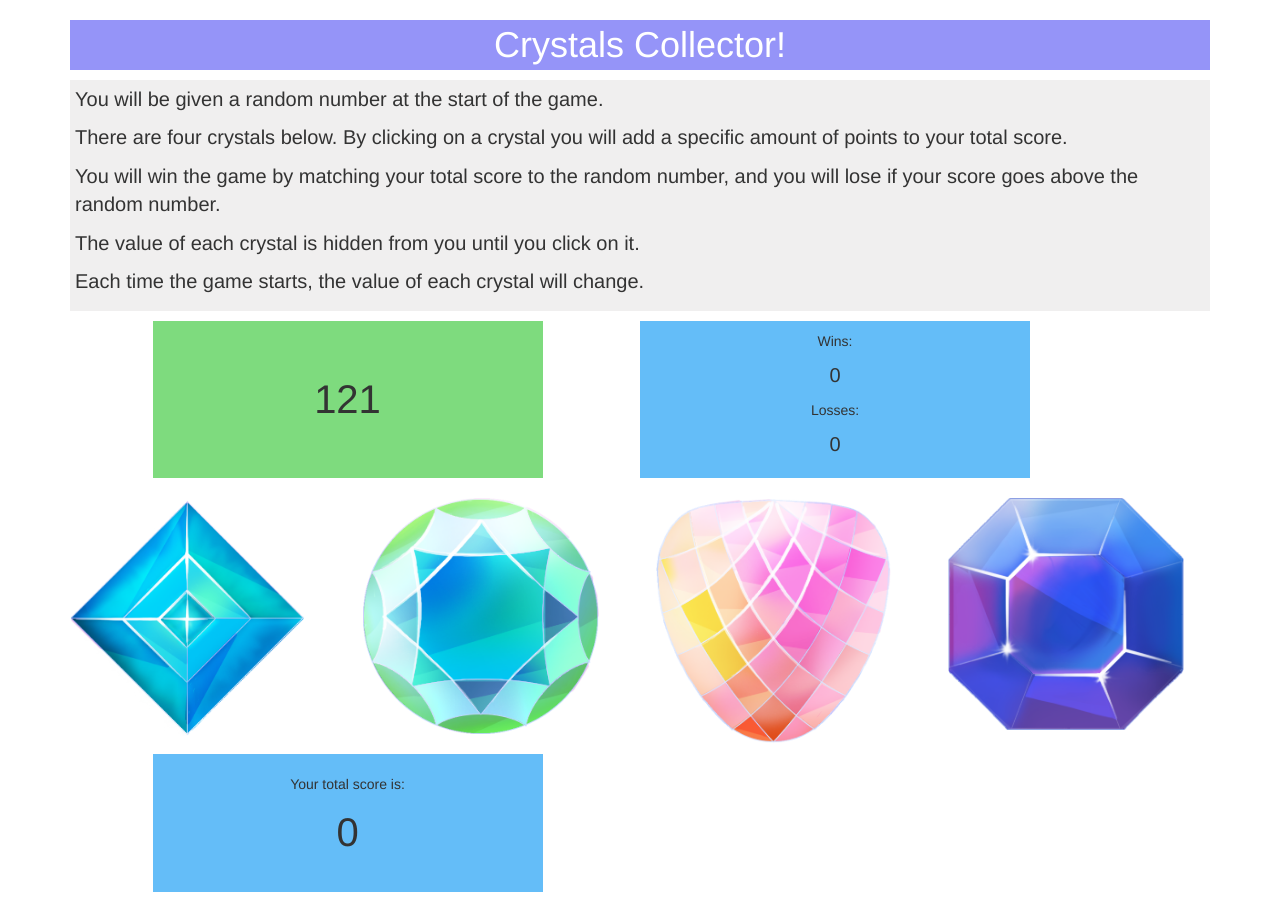
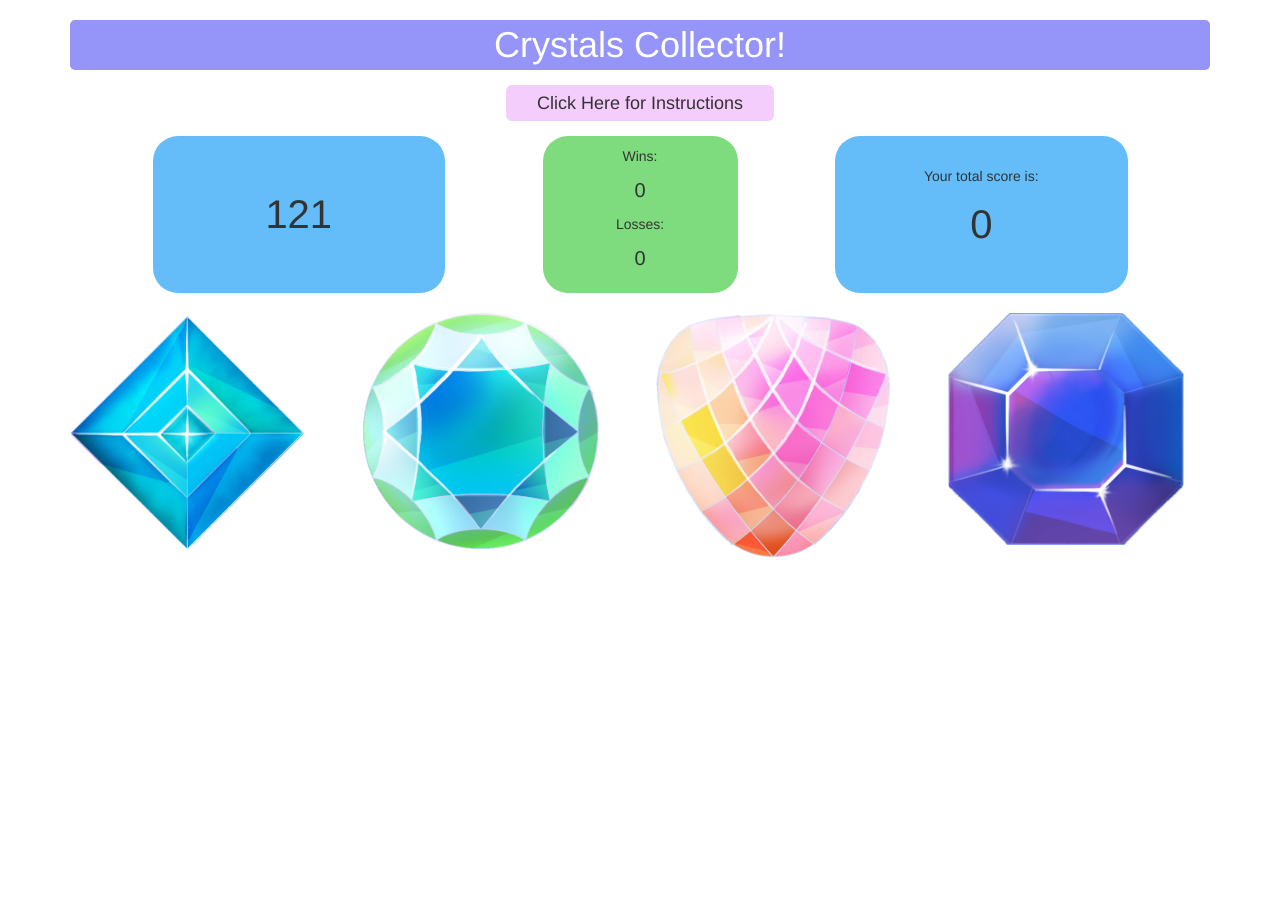
Before and after one commit to Jcobb27/unit-4-game, a plain HTML site: page index.html in a window 1280 px wide. After the commit the page ends 800 px from the top, so only its background shows below. Drawn offline with nearby package versions, Linux system fonts and the light colour scheme.

Commit message:
instructions button

```diff
--- a/assets/css/style.css
+++ b/assets/css/style.css
@@ -3,6 +3,7 @@ h1 {
     background-color: rgb(149, 148, 248);
     text-align: center;
     padding: 5px;
+    border-radius: 5px;
 }
 
 body {
@@ -14,31 +15,38 @@ body {
 }
 
 .instructions {
-    background-color: rgb(240, 239, 239);
+   text-align: center;
     padding: 5px;
-    font-size: 20px;
+}
+
+#infoButton {
+    background-color: rgb(244, 205, 253);
+    padding: 5px 30px;
 }
 
 #randomBox {
-    background-color: rgb(126, 219, 126);
+    background-color: rgb(100, 189, 248);
     padding: 50px 0px;
     margin-top: 10px;
     text-align: center;
     font-size: 40px;
+    border-radius: 25px;
 }
 
 #winsLossesBox {
-    background-color: rgb(100, 189, 248);
+    background-color: rgb(126, 219, 126);
     margin-top: 10px;
     text-align: center;
     padding: 10px 0;
+    border-radius: 25px;
 }
 
 #scoreBox {
     background-color: rgb(100, 189, 248);
-    padding: 20px 0px;
+    padding: 30px 0px;
     margin-top: 10px;
     text-align: center;
+    border-radius: 25px;
 }
 
 img {
--- a/index.html
+++ b/index.html
@@ -11,6 +11,7 @@
     <link rel="stylesheet" type="text/css" media="screen" href="assets/css/style.css" />
     <script src="https://code.jquery.com/jquery-3.3.1.min.js" integrity="sha256-FgpCb/KJQlLNfOu91ta32o/NMZxltwRo8QtmkMRdAu8="
         crossorigin="anonymous"></script>
+    <script src="https://maxcdn.bootstrapcdn.com/bootstrap/3.3.7/js/bootstrap.min.js"></script>
     <script src="assets/javascript/game.js"></script>
 </head>
 
@@ -18,6 +19,21 @@
     <div class="container">
         <h1>Crystals Collector!</h1>
         <div class="instructions">
+
+            <!-- Trigger the modal with a button -->
+            <button type="button" class="btn btn-lg" id="infoButton" data-toggle="modal" data-target="#myModal">Click Here for Instructions</button>
+
+            <!-- Modal -->
+            <div class="modal fade" id="myModal" role="dialog">
+                <div class="modal-dialog">
+
+                    <!-- Modal content-->
+                    <div class="modal-content">
+                        <div class="modal-header">
+                            <button type="button" class="close" data-dismiss="modal">&times;</button>
+                            <h4 class="modal-title">Instructions</h4>
+                        </div>
+                        <div class="modal-body">
                             <p>
                                 You will be given a random number at the start of the game.
                             </p>
@@ -35,10 +51,20 @@
                                 Each time the game starts, the value of each crystal will change.
                             </p>
                         </div>
+                        <div class="modal-footer">
+                            <button type="button" class="btn btn-default" data-dismiss="modal">Close</button>
+                        </div>
+                    </div>
+
+                </div>
+            </div>
+
+
+        </div>
         <div class="row">
-            <div class="col-md-4 col-md-offset-1" id="randomBox">
+            <div class="col-md-3 col-md-offset-1" id="randomBox">
             </div>
-            <div class="col-md-4 col-md-offset-1" id="winsLossesBox">
+            <div class="col-md-2 col-md-offset-1" id="winsLossesBox">
                 <p>Wins:</p>
                 <p>
                     <span id="wins-text"></span>
@@ -46,6 +72,12 @@
                 <p>Losses:</p>
                 <p>
                     <span id="losses-text"></span>
+                </p>
+            </div>
+            <div class="col-md-3 col-md-offset-1" id="scoreBox">
+                    <p>Your total score is:</p>
+                    <p>
+                        <span id="total-score"></span>
                     </p>
                 </div>
         </div>
@@ -63,14 +95,6 @@
                 <img class="crystal-choice" id="purple" src="assets/images/purple_gem.png">
             </div>
         </div>
-        <div class="row">
-            <div class="col-md-4 col-md-offset-1" id="scoreBox">
-                <p>Your total score is:</p>
-                <p>
-                    <span id="total-score"></span>
-                </p>
-            </div>
-        </div>
     </div>
 </body>
 
```
Lines whose indentation alone changed are shown as unchanged.
